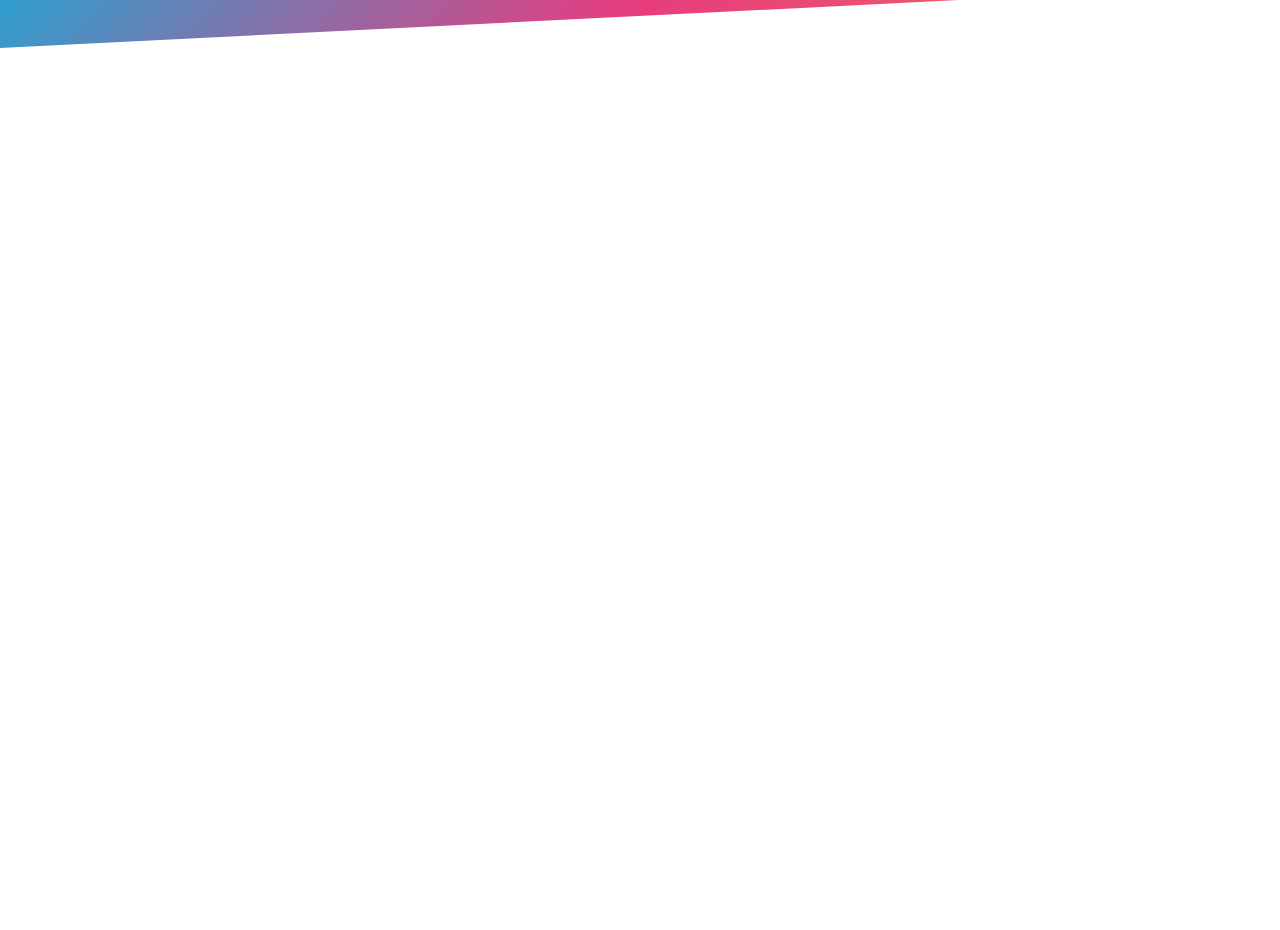
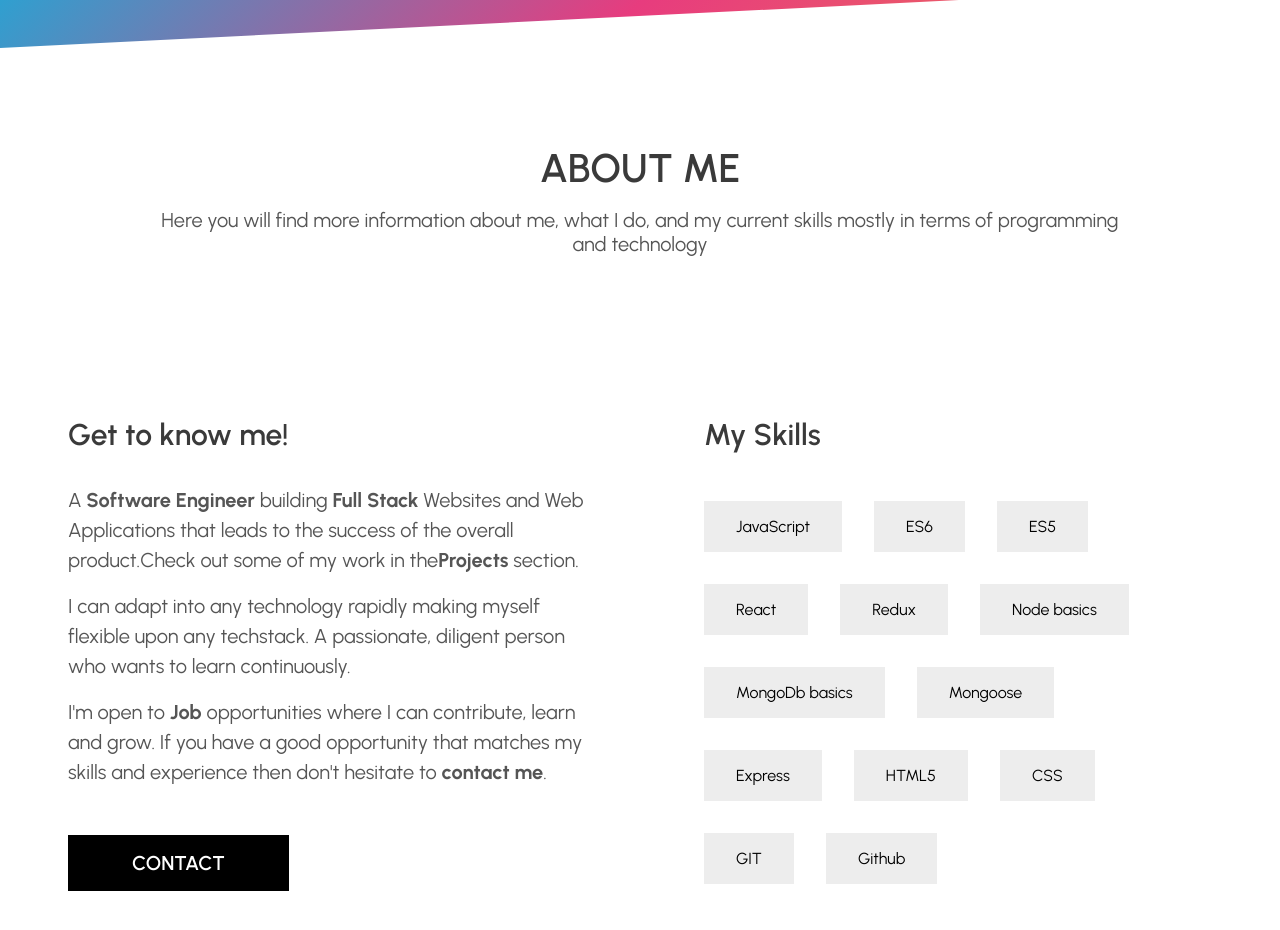
Before and after one commit to Neekhill/nikhil_portfolio, a React (Create React App) app: page / in a window 1280 px wide. Shown: the part 820-1750 px from the top of the page. Before the commit the page ends 868 px from the top, so only its background shows below. Built offline with nearby package versions, Linux system fonts and the light colour scheme.

Commit message:
about me component done

```diff
--- a/src/App.js
+++ b/src/App.js
@@ -1,3 +1,4 @@
+import AboutMe from "./components/AboutMe";
 import Hero from "./components/Hero";
 import Navbar from "./components/Navbar";
 
@@ -6,6 +7,7 @@ function App() {
     <>
       <Navbar />
       <Hero />
+      <AboutMe />
     </>
   );
 }
--- /dev/null
+++ b/src/components/AboutMe.jsx
@@ -0,0 +1,135 @@
+import React from "react";
+import styled from "styled-components";
+
+const AboutMeConatiner = styled.div`
+  margin-top: 5rem;
+`;
+const Wrapper = styled.div`
+  padding: 0 20px;
+`;
+const Top = styled.div``;
+const TopTitle = styled.h2`
+  font-size: 40px;
+  font-weight: 600;
+  text-align: center;
+  padding: 1rem 2rem;
+  color: #3a3a3a;
+`;
+const TopDesc = styled.p`
+  font-size: 20px;
+  color: #555;
+  max-width: 60rem;
+  line-height: 1.5rem;
+  text-align: center;
+
+  margin: 0 auto;
+`;
+const Bottom = styled.div`
+  display: flex;
+  margin-top: 5rem;
+`;
+const Left = styled.div`
+  flex: 1;
+  padding: 3rem;
+`;
+const LeftTitle = styled.h3`
+  font-size: 30px;
+  font-weight: 600;
+  padding: 2rem 0;
+  color: #3a3a3a;
+`;
+const LeftDesc = styled.p`
+  font-size: 20px;
+  color: #555;
+  padding-bottom: 1rem;
+  line-height: 1.5;
+`;
+const Bold = styled.b``;
+const LeftButton = styled.button`
+  padding: 1rem 4rem;
+  font-size: 20px;
+  font-weight: 600;
+  background-color: black;
+  color: #fff;
+  border: none;
+  margin-top: 2rem;
+`;
+const Right = styled.div`
+  flex: 1;
+  margin: 3rem;
+`;
+const RightTitle = styled.div`
+  font-size: 30px;
+  font-weight: 600;
+  padding: 2rem 0;
+  margin-left: 1rem;
+  color: #3a3a3a;
+`;
+const RightSkillsContainer = styled.div`
+  display: flex;
+  flex-wrap: wrap;
+`;
+const Skill = styled.div`
+  padding: 1rem 2rem;
+  margin: 1rem;
+  background-color: #ededed;
+`;
+const AboutMe = () => {
+  return (
+    <AboutMeConatiner>
+      <Wrapper>
+        <Top>
+          <TopTitle>ABOUT ME</TopTitle>
+          <TopDesc>
+            Here you will find more information about me, what I do, and my
+            current skills mostly in terms of programming and technology
+          </TopDesc>
+        </Top>
+        <Bottom>
+          <Left>
+            <LeftTitle>Get to know me!</LeftTitle>
+            <LeftDesc>
+              A <Bold>Software Engineer</Bold> building <Bold>Full Stack </Bold>
+              Websites and Web Applications that leads to the success of the
+              overall product.Check out some of my work in the
+              <Bold>Projects</Bold> section.
+            </LeftDesc>
+            <LeftDesc>
+              I can adapt into any technology rapidly making myself flexible
+              upon any techstack. A passionate, diligent person who wants to
+              learn continuously.{" "}
+            </LeftDesc>
+            <LeftDesc>
+              I'm open to <Bold>Job</Bold> opportunities where I can contribute,
+              learn and grow. If you have a good opportunity that matches my
+              skills and experience then don't hesitate to{" "}
+              <Bold>contact me</Bold>.
+            </LeftDesc>
+
+            <LeftButton>CONTACT</LeftButton>
+          </Left>
+          <Right>
+            <RightTitle>My Skills</RightTitle>
+            <RightSkillsContainer>
+              <Skill>JavaScript</Skill>
+              <Skill>ES6</Skill>
+              <Skill>ES5</Skill>
+              <Skill>React</Skill>
+              <Skill>Redux</Skill>
+              <Skill>Node basics</Skill>
+              <Skill>MongoDb basics</Skill>
+              <Skill>Mongoose</Skill>
+              <Skill>Express </Skill>
+              <Skill>HTML5</Skill>
+              <Skill>CSS</Skill>
+              <Skill>GIT</Skill>
+              <Skill>Github</Skill>
+            </RightSkillsContainer>
+          </Right>
+        </Bottom>
+      </Wrapper>
+    </AboutMeConatiner>
+  );
+};
+
+export default AboutMe;
```
